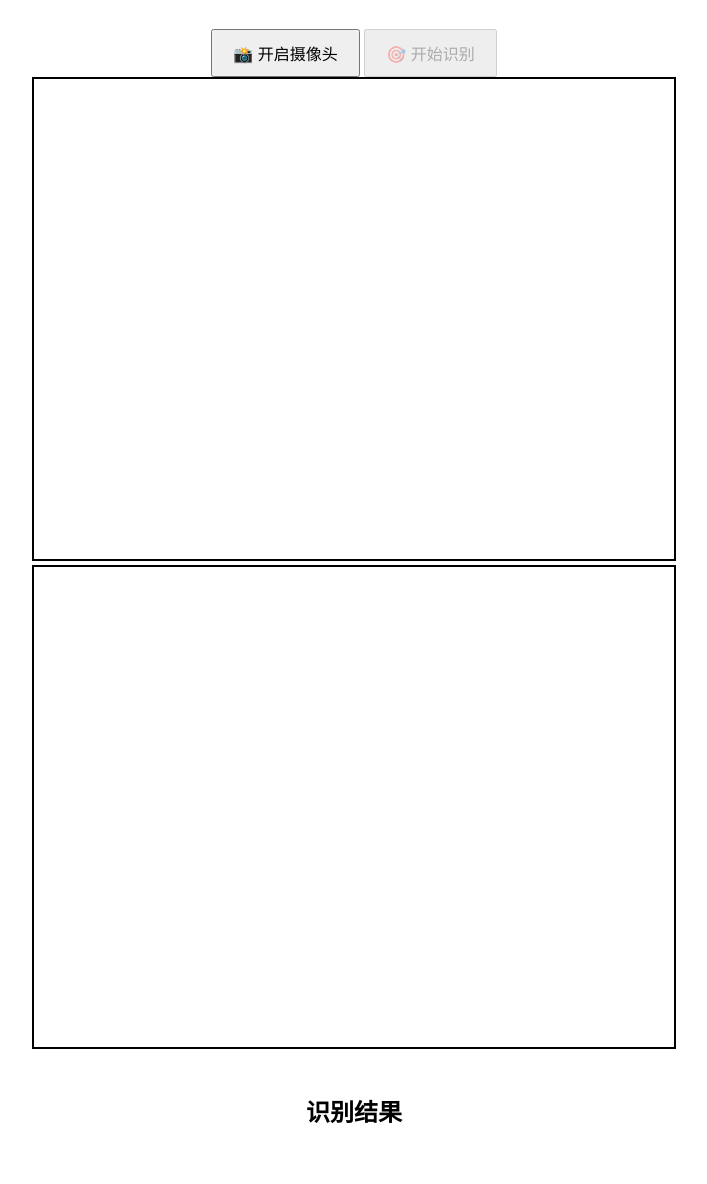
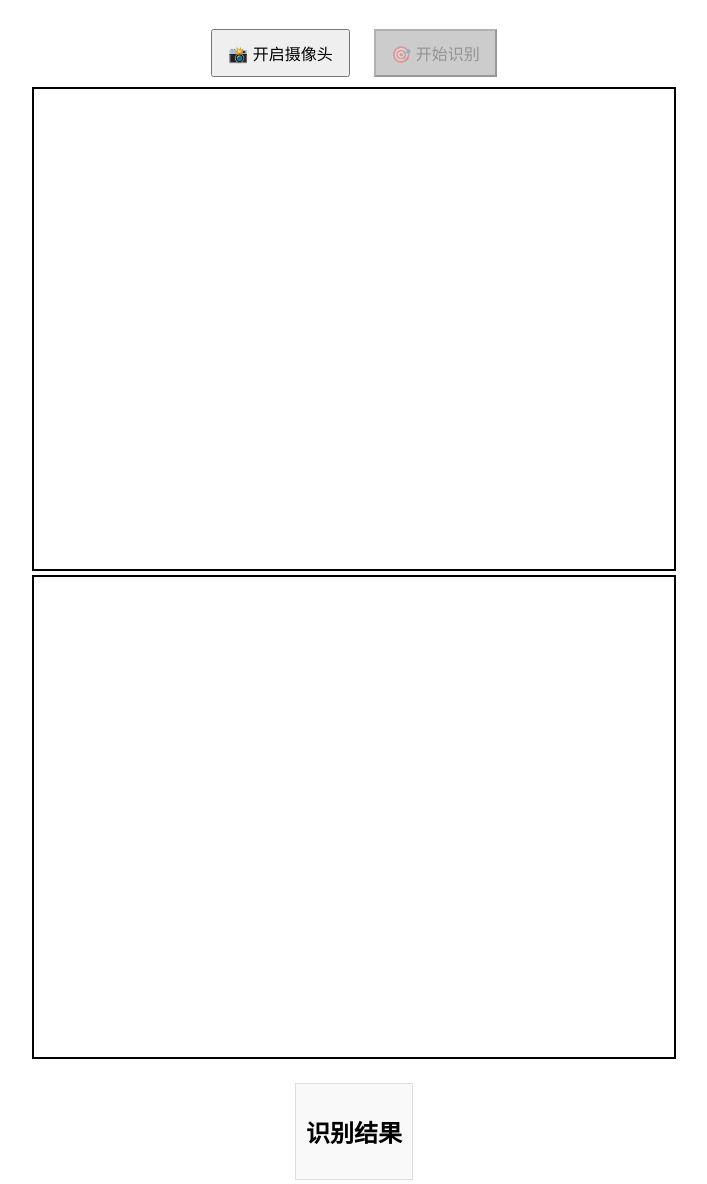
Before and after one commit to KimWalter0723/detect_demo, a plain HTML site: page index.html in a window 1280 px wide. Shown: the part 70-1254 px from the top of the page, without its empty margins (286-993 px from the left). Before the commit the page ends 1226 px from the top, so only its background shows below. Drawn offline with Linux system fonts and the light colour scheme.

Commit message:
Update styles.css

```diff
--- a/styles.css
+++ b/styles.css
@@ -4,10 +4,15 @@ body {
 }
 
 button {
-    padding: 10px 20px;
+    padding: 10px 15px;
     font-size: 16px;
+    margin: 10px;
     cursor: pointer;
-    margin-top: 10px;
+}
+
+button:disabled {
+    background-color: #ccc;
+    cursor: not-allowed;
 }
 
 #videoContainer {
@@ -25,6 +30,9 @@ video, canvas {
     margin-top: 20px;
     text-align: left;
     display: inline-block;
+    padding: 10px;
+    border: 1px solid #ddd;
+    background-color: #f9f9f9;
 }
 
 h1 {
```
